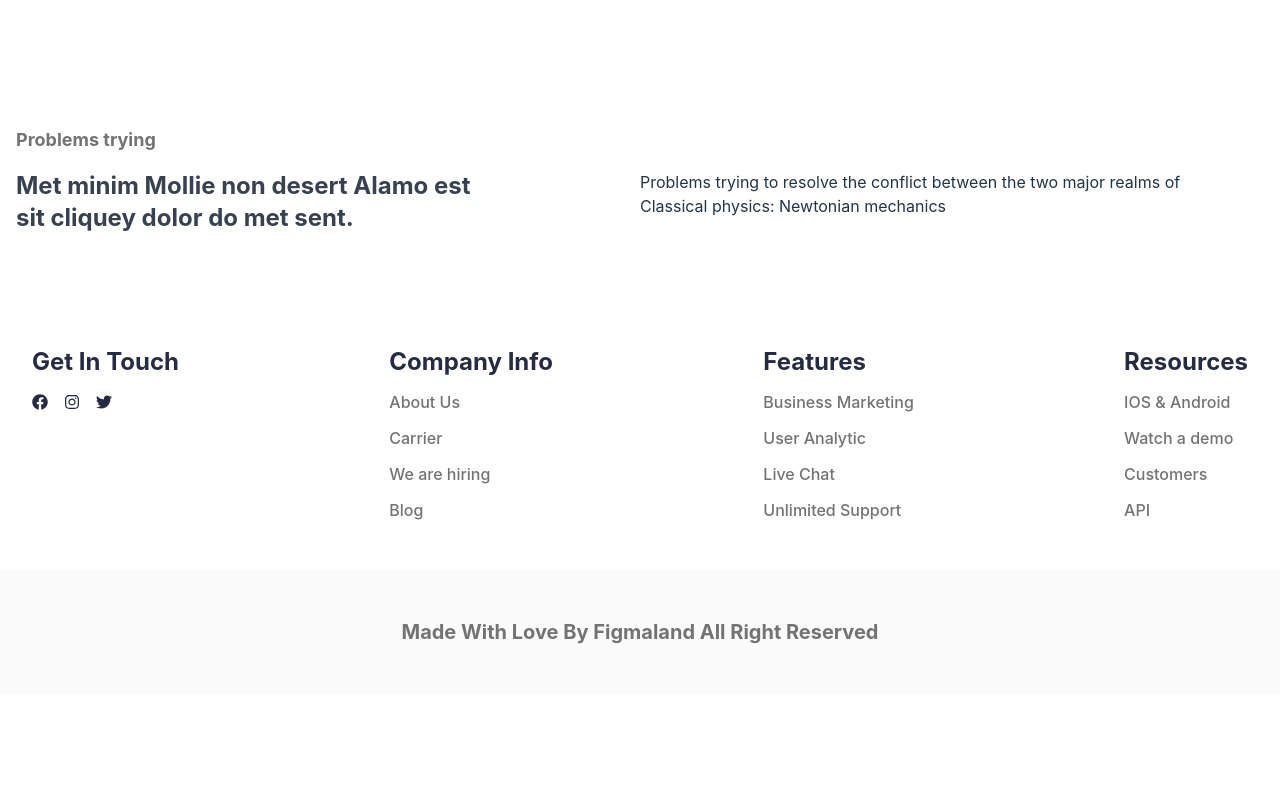
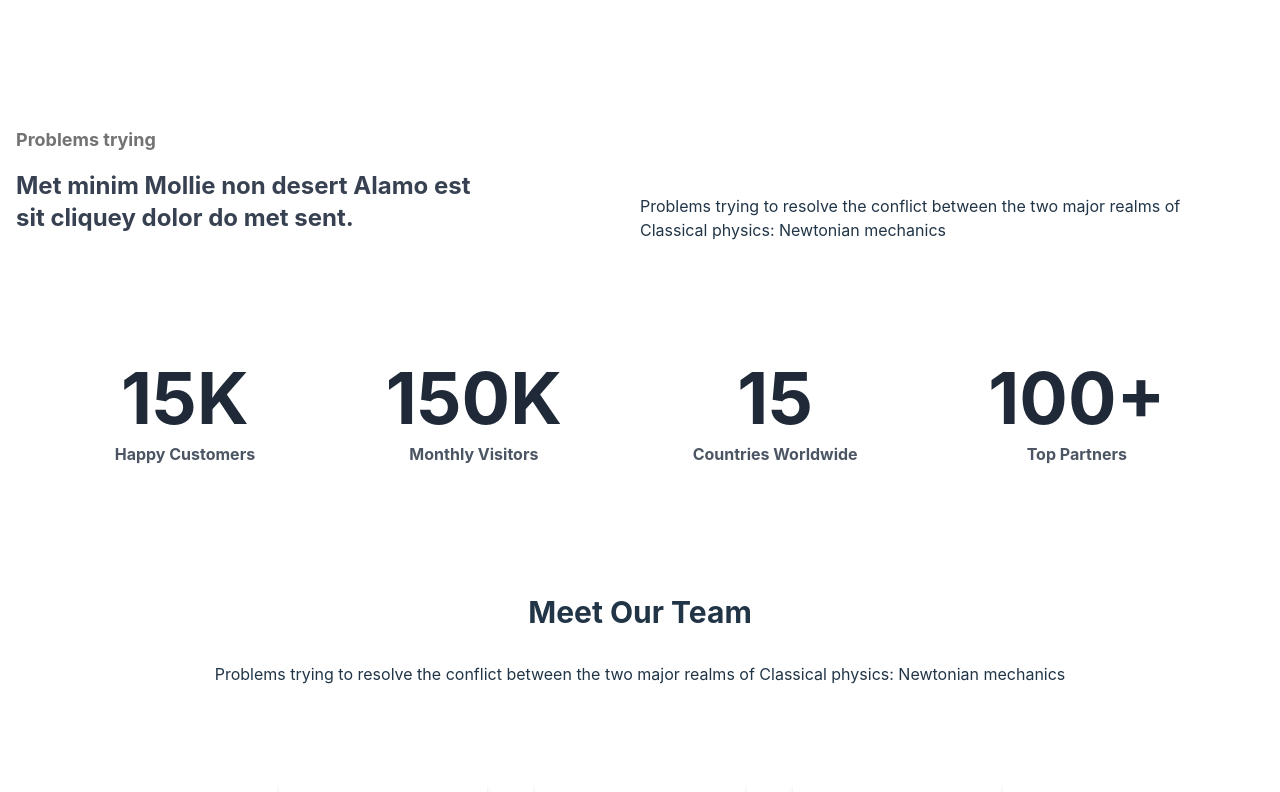
Before and after one commit to cansucebesoy/ecomm-cansu, a React (Vite) app: page /about in a window 1280 px wide. Shown: the part 548-1340 px from the top of the page. Before the commit the page ends 1242 px from the top, so only its background shows below. Built offline with nearby package versions, Linux system fonts and the light colour scheme.

Commit message:
#7 add stats

```diff
--- a/src/components/AboutUs/Content/Content.jsx
+++ b/src/components/AboutUs/Content/Content.jsx
@@ -1,18 +1,18 @@
 export const Content = () => {
   return (
     <div className="container px-4 py-8 ">
-      <div className="flex flex-col items-endtext-start ">
-        <p className="text-lg font-bold text-secondary text-start text-red-500 mb-4">
+      <div className="flex flex-col i justify-center ">
+        <p className="text-lg font-bold text-secondary text-center md:text-start text-red-500 mb-4">
           Problems trying
         </p>
-        <div className="flex flex-col md:flex-row ">
-          <div className="text-2xl font-medium text-gray-700 mb-8 w-1/2">
-            <p className="font-bold">
+        <div className="flex flex-col md:flex-row items-center">
+          <div className="text-2xl font-medium text-center md:text-start text-gray-700 mb-8 w-full md:w-1/2 ">
+            <p className="font-bold ">
               Met minim Mollie non desert Alamo est <br />
               sit cliquey dolor do met sent.
             </p>
           </div>
-          <div className="w-1/2">
+          <div className="w-full md:w-1/2">
             <p>
               Problems trying to resolve the conflict between the two major
               realms of <br />
--- /dev/null
+++ b/src/components/AboutUs/Stats/Stats.jsx
@@ -0,0 +1,30 @@
+export const Stats = () => {
+  return (
+    <div className="container mx-auto px-4 py-16">
+      <div className="flex flex-col md:flex-row gap-8 items-center justify-evenly">
+        <div className="text-center">
+          <h2 className="text-7xl font-bold text-gray-800">15K</h2>
+          <p className="text-gray-600 text-md font-bold mt-2">
+            Happy Customers
+          </p>
+        </div>
+        <div className="text-center">
+          <h2 className="text-7xl font-bold text-gray-800">150K</h2>
+          <p className="text-gray-600 text-md font-bold mt-2">
+            Monthly Visitors
+          </p>
+        </div>
+        <div className="text-center">
+          <h2 className="text-7xl font-bold text-gray-800">15</h2>
+          <p className="text-gray-600 text-md font-bold  mt-2">
+            Countries Worldwide
+          </p>
+        </div>
+        <div className="text-center">
+          <h2 className="text-7xl font-bold text-gray-800">100+</h2>
+          <p className="text-gray-600 text-md font-bold  mt-2">Top Partners</p>
+        </div>
+      </div>
+    </div>
+  );
+};
--- a/src/pages/AboutUsPage/AboutUsPage.jsx
+++ b/src/pages/AboutUsPage/AboutUsPage.jsx
@@ -1,11 +1,17 @@
 import { Content } from "@/components/AboutUs/Content/Content";
 import { Hero } from "@/components/AboutUs/Hero/Hero";
+import { Stats } from "@/components/AboutUs/Stats/Stats";
+import { Clients } from "@/components/Commons/Clients";
+import { Team } from "@/components/Team/Team";
 
 export const AboutUsPage = () => {
   return (
     <>
       <Hero />
       <Content />
+      <Stats />
+      <Team />
+      <Clients />
     </>
   );
 };
```
